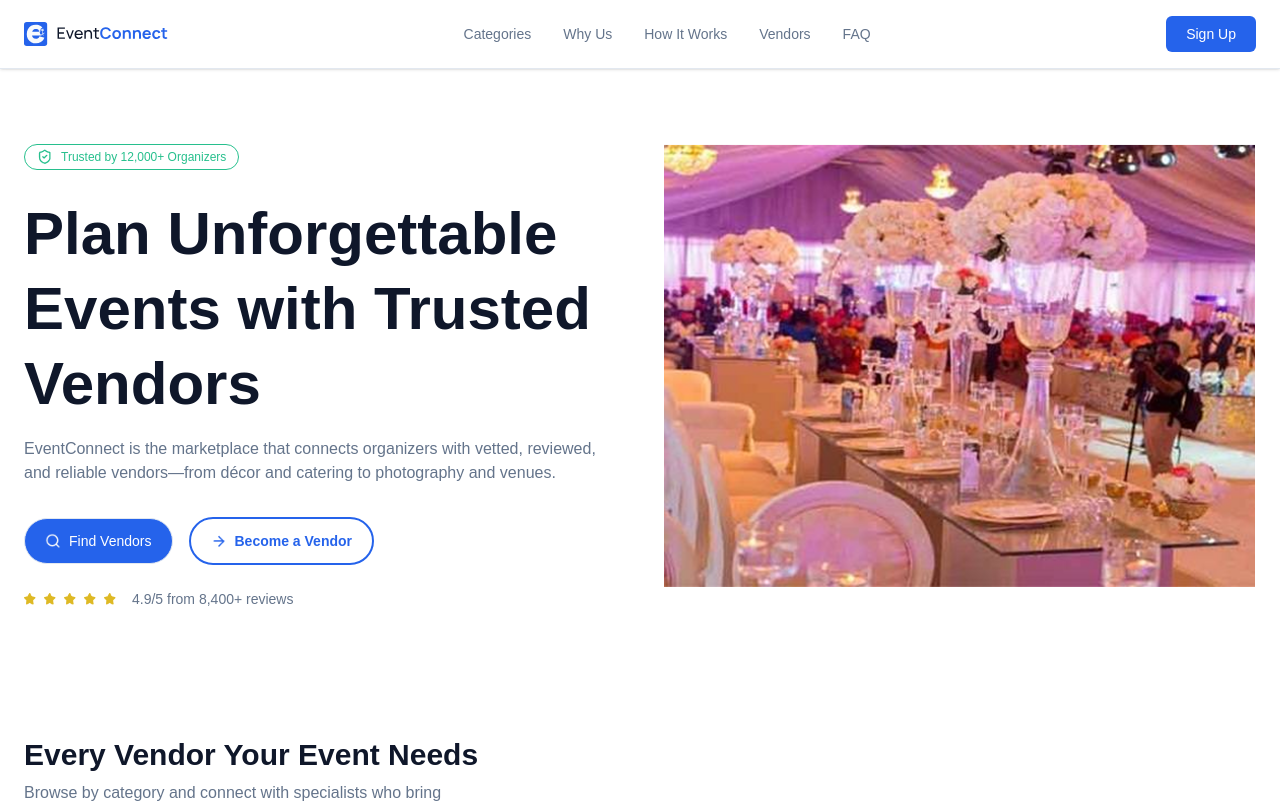
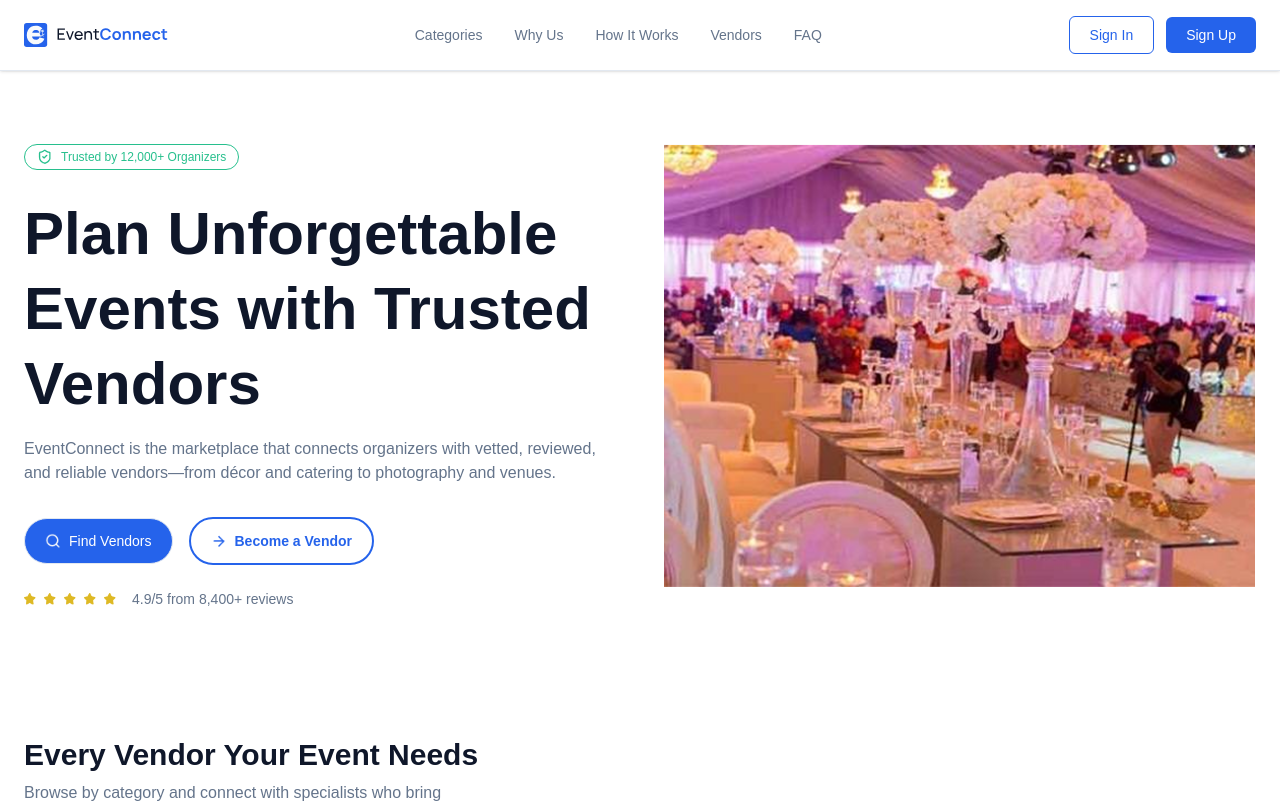
Before and after one commit to Divine-Chidozie/orange-herizon-circle, a React (Vite) app: page / in a window 1280 px wide. Shown: the top 803 px of the page. Built offline with nearby package versions, Linux system fonts and the light colour scheme.

Commit message:
updated nav buttons

```diff
--- a/src/components/Navbar.jsx
+++ b/src/components/Navbar.jsx
@@ -59,7 +59,7 @@ const Navbar = () => {
           </ul>
         </nav>
 
-        {/* Desktop Auth Button */}
+        {/* Desktop Auth Buttons */}
         {isLoggedIn ? (
           <button
             onClick={handleLogout}
@@ -68,12 +68,21 @@ const Navbar = () => {
             Sign Out
           </button>
         ) : (
+          <div className="hidden items-center gap-3 md:flex">
+            <Link
+              to="/sign-in"
+              className="rounded-md border border-primary px-5 py-2 text-sm font-medium text-primary transition hover:bg-primary hover:text-white"
+            >
+              Sign In
+            </Link>
+
             <Link
               to="/sign-up"
-            className="hidden rounded-md bg-primary px-5 py-2 text-sm font-medium text-white transition hover:bg-blue-700 md:block"
+              className="rounded-md bg-primary px-5 py-2 text-sm font-medium text-white transition hover:bg-blue-700"
             >
               Sign Up
             </Link>
+          </div>
         )}
 
         {/* Mobile Menu Button */}
@@ -118,8 +127,8 @@ const Navbar = () => {
                   </li>
                 ))}
 
-                {/* Mobile Auth Button */}
-                <li>
+                {/* Mobile Auth Buttons */}
+                <li className="space-y-3">
                   {isLoggedIn ? (
                     <button
                       onClick={handleLogout}
@@ -128,6 +137,15 @@ const Navbar = () => {
                       Sign Out
                     </button>
                   ) : (
+                    <>
+                      <Link
+                        to="/sign-in"
+                        onClick={closeMenu}
+                        className="block rounded-md border border-primary px-5 py-3 text-center text-sm font-medium text-primary transition hover:bg-primary hover:text-white"
+                      >
+                        Sign In
+                      </Link>
+
                       <Link
                         to="/sign-up"
                         onClick={closeMenu}
@@ -135,6 +153,7 @@ const Navbar = () => {
                       >
                         Sign Up
                       </Link>
+                    </>
                   )}
                 </li>
               </ul>
```
Lines whose indentation alone changed are shown as unchanged.
